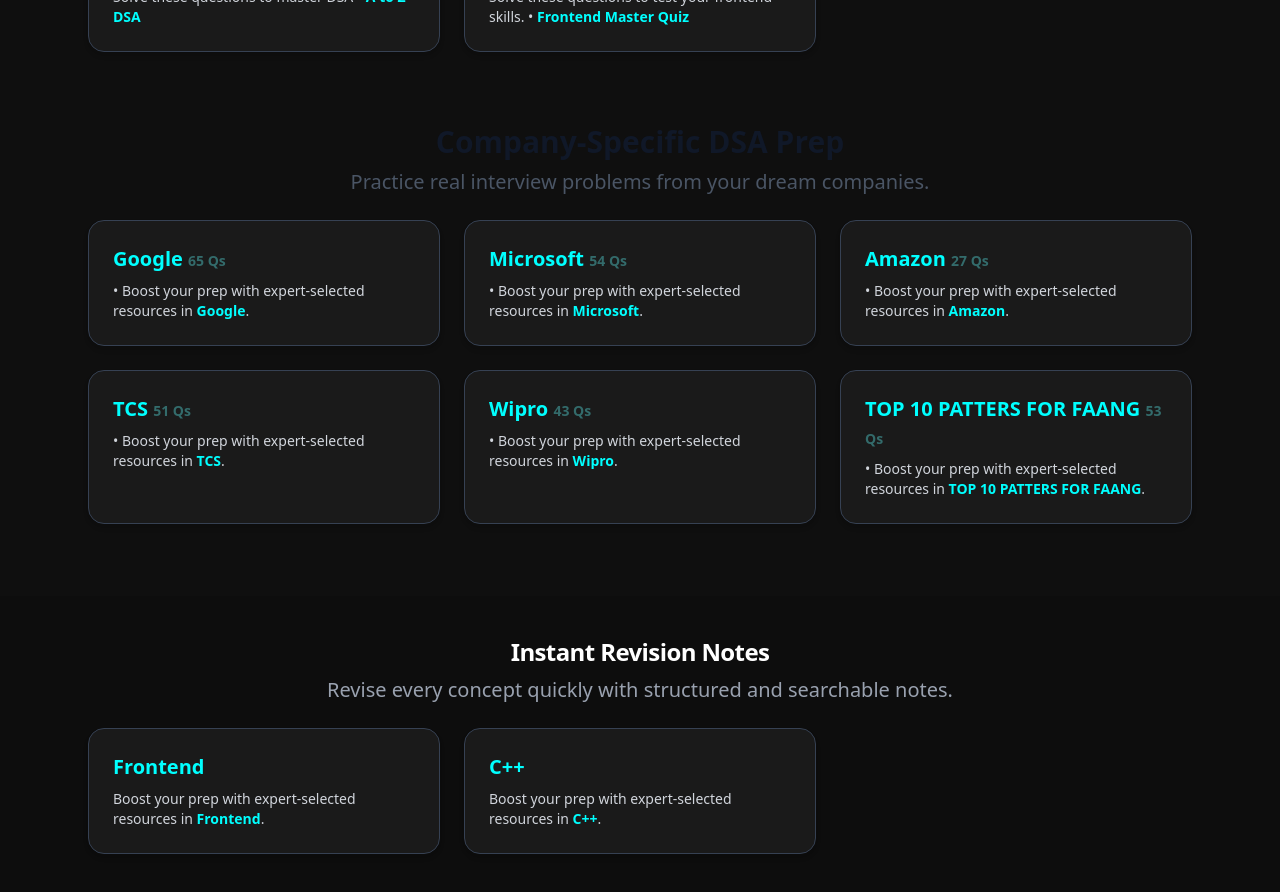
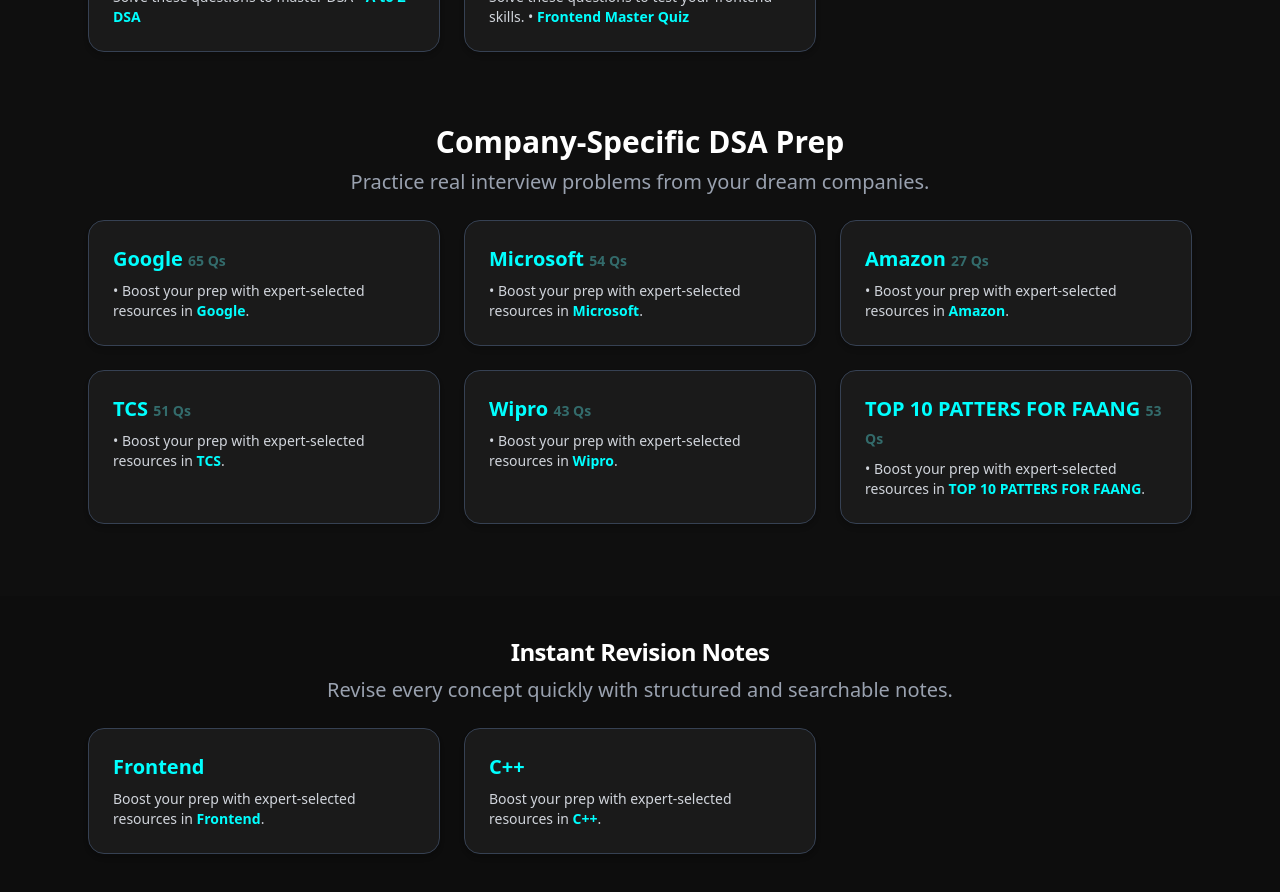
Before and after one commit to Abhishek-69889/VedX, a React (Vite) app: page / in a window 1280 px wide. Shown: the part 1240-2132 px from the top of the page. Built offline with nearby package versions, Linux system fonts and the light colour scheme.

Commit message:
update dsa section

```diff
--- a/src/Components/sections/DsaSection.jsx
+++ b/src/Components/sections/DsaSection.jsx
@@ -73,10 +73,10 @@ const DsaSection = () => {
 
   return (
     <div id="dsa" className="dark:bg-[#0e0e0e] py-12">
-      <h1 className="text-3xl text-center font-semibold text-gray-900 dark:text-white">
+      <h1 className="text-3xl text-center font-semibold text-white dark:text-white">
         Company-Specific DSA Prep
       </h1>
-      <p className="text-md sm:text-xl lg:text-md font-medium mt-2 mx-3 text-gray-600 dark:text-gray-400 text-center">
+      <p className="text-md sm:text-xl lg:text-md font-medium mt-2 mx-3 text-gray-400 dark:text-gray-400 text-center">
         Practice real interview problems from your dream companies.
       </p>
 
```
